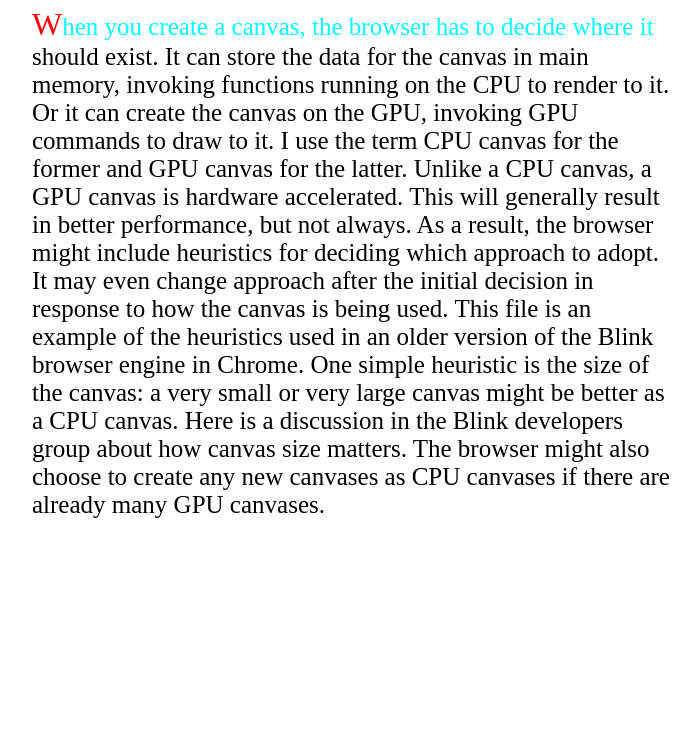
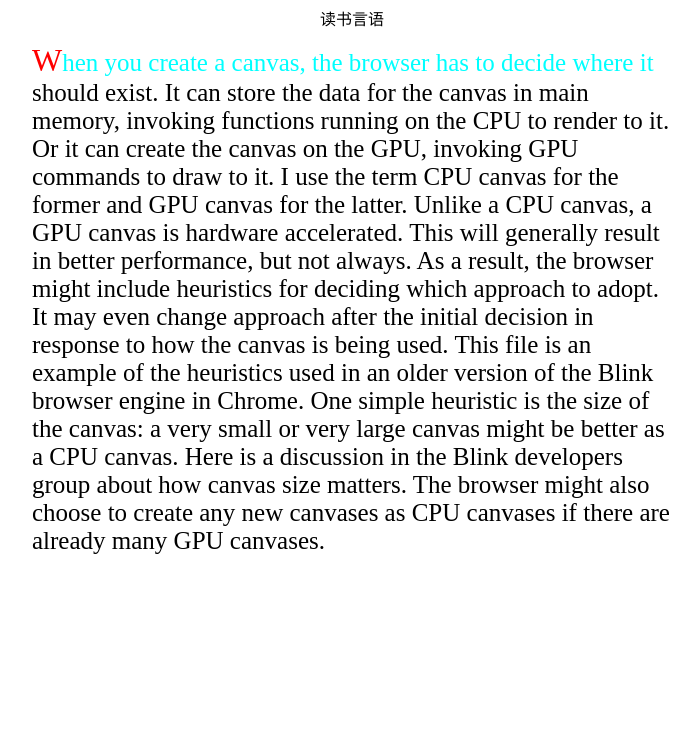
Before and after one commit to zengpang/THE-ROAD-FOR-WEB, a plain HTML site: page 前端练习(Html)-简单书库系统/book.html in a window 1280 px wide. Shown: the part 69-820 px from the top of the page, without its empty margins (296-996 px from the left). Drawn offline with Linux system fonts and the light colour scheme.

Commit message:
更新20220708

```diff
--- a/前端练习(Html)-简单书库系统/CSS/book.css
+++ b/前端练习(Html)-简单书库系统/CSS/book.css
@@ -7,6 +7,12 @@
     margin: 0 auto;
     text-align: center;
 
+}
+nav blockquote{
+    margin-top: 12px;
+    margin-bottom: 12px;
+    margin-left: 12px;
+    margin-right: 12px;
 }
 main{
   margin: 0 auto;
--- a/前端练习(Html)-简单书库系统/book.html
+++ b/前端练习(Html)-简单书库系统/book.html
@@ -10,6 +10,7 @@
 <body>
     <nav>
         <h1>序章</h1>
+        <blockquote>读书言语</blockquote>
     </nav>
     <main>
         <aside>
```
Also changed, not shown: 前端学习笔记/直播笔记/脚本Script.txt (added).
